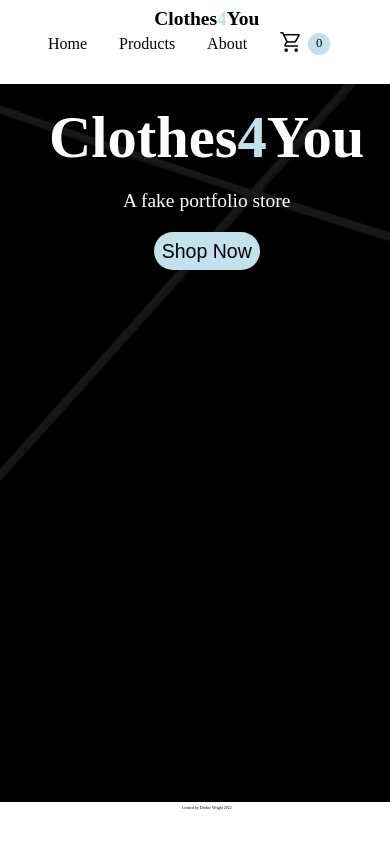
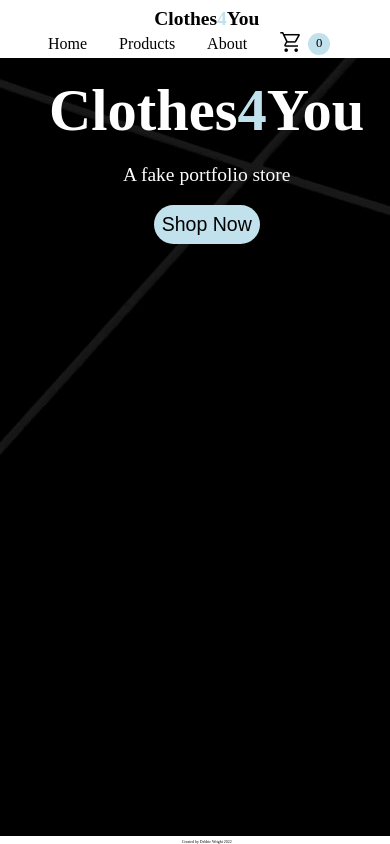
Before and after one commit to dwright1989/shopping-cart, a React (Create React App) app: page / in a window 390 px wide. Shown: the top 844 px of the page. Built offline with nearby package versions, Linux system fonts and the light colour scheme; a web font is replaced by a local one.

Commit message:
fixed link for homepage and css for mobile main content grid (prev overflowing)

```diff
--- a/src/App.css
+++ b/src/App.css
@@ -223,9 +223,6 @@ MEDIA QUERIES FOR MOBILE DEVICES
 
 
 @media only screen and (max-width:600px){
-  #mainContent{
-    grid-template-rows: 10% 85% 5%;
-  }
 
   /*NAVBAR*/
   #navBar{
```
Also changed, not shown: package.json (+5 -2 lines), 1 other file (tests, documents, lock files or other folders).
